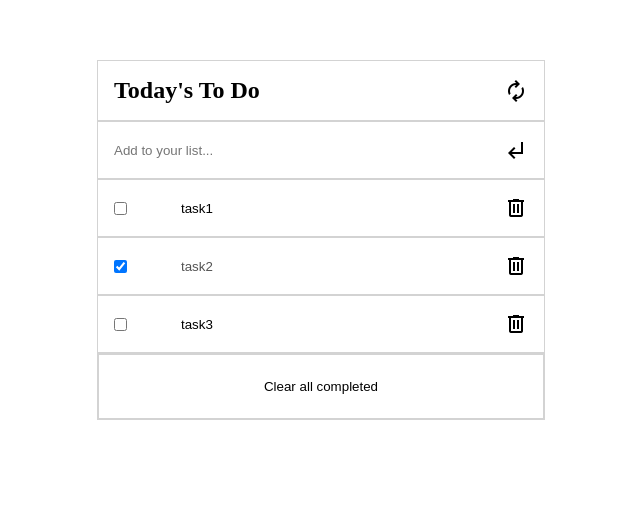
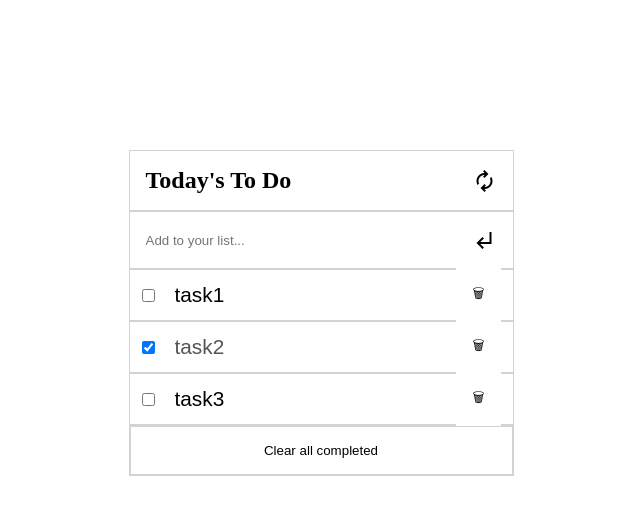
Before and after one commit to Gardimy/Todo-List, a website built with webpack: page src/index.html in a window 1280 px wide. Shown: the part 200-714 px from the top of the page, without its empty margins (319-959 px from the left). Built offline with nearby package versions, Linux system fonts and the light colour scheme.

Commit message:
Update package.json  and  style.css files

```diff
--- a/src/index.js
+++ b/src/index.js
@@ -1,5 +1,5 @@
 // src/index.js
 import populateTodoList from './modules/function.js';
-
+import './style.css';
 // Render the to-do list on page load
 window.addEventListener('load', populateTodoList);
--- a/src/modules/function.js
+++ b/src/modules/function.js
@@ -12,9 +12,11 @@ export default function populateTodoList() {
     const listItem = document.createElement('li');
     listItem.className = 'task-item';
     listItem.innerHTML = `
+ <div class="taskContainer">
       <input type="checkbox" class="checkbox" ${task.completed ? 'checked' : ''}>
       <input type="text" class="Text" value="${task.description}" ${task.completed ? 'disabled' : ''}>
-      <span class="material-symbols-outlined delete">delete_outline</span>
+      <button class="removeBtn" type="button">&#x1F5D1;</button>
+ </div>
     `;
     todoList.appendChild(listItem);
   });
--- a/src/style.css
+++ b/src/style.css
@@ -5,14 +5,18 @@
 }
 
 #main {
-  width: 35%;
-  height: 35%;
+  width: 385px;
+  height: 100px;
   margin: auto;
   position: absolute;
   bottom: 0;
   top: 0;
   left: 0;
   right: 0;
+}
+
+#addBtn {
+  background-color: #fff;
 }
 
 .title,
@@ -38,25 +42,45 @@ button {
   border: 2px solid lightgray;
   align-content: center;
   align-items: center;
-  padding: 1.5rem;
+  padding: 1rem;
   list-style: none;
 }
 
 .task-item {
   display: flex;
-  flex-direction: row;
   justify-content: space-between;
   text-align: start;
   align-items: center;
   align-content: center;
-  padding: 1rem;
-  gap: 1rem;
   border: 1px solid lightgray;
   list-style: none;
 }
 
+.taskContainer {
+  display: flex;
+  flex-direction: row;
+  align-content: center;
+  height: 50px;
+  justify-content: space-between;
+  padding: 5px 12px;
+  align-items: center;
+}
+
+li {
+  list-style: none;
+}
+
+.removeBtn {
+  width: 50px;
+  border: none;
+  margin-left: 140px;
+}
+
 .Text {
-  width: 65%;
+  width: 70%;
+  font-style: normal;
+  font-size: 1.3rem;
+  padding: 20px;
 }
 
 input {
@@ -64,7 +88,3 @@ input {
   background: none;
   outline: none;
 }
-
-.hidden {
-  display: none;
-}
```
Also changed, not shown: package.json (+8 -6 lines), dist/bundle.js, dist/index.html, 1 other file.
